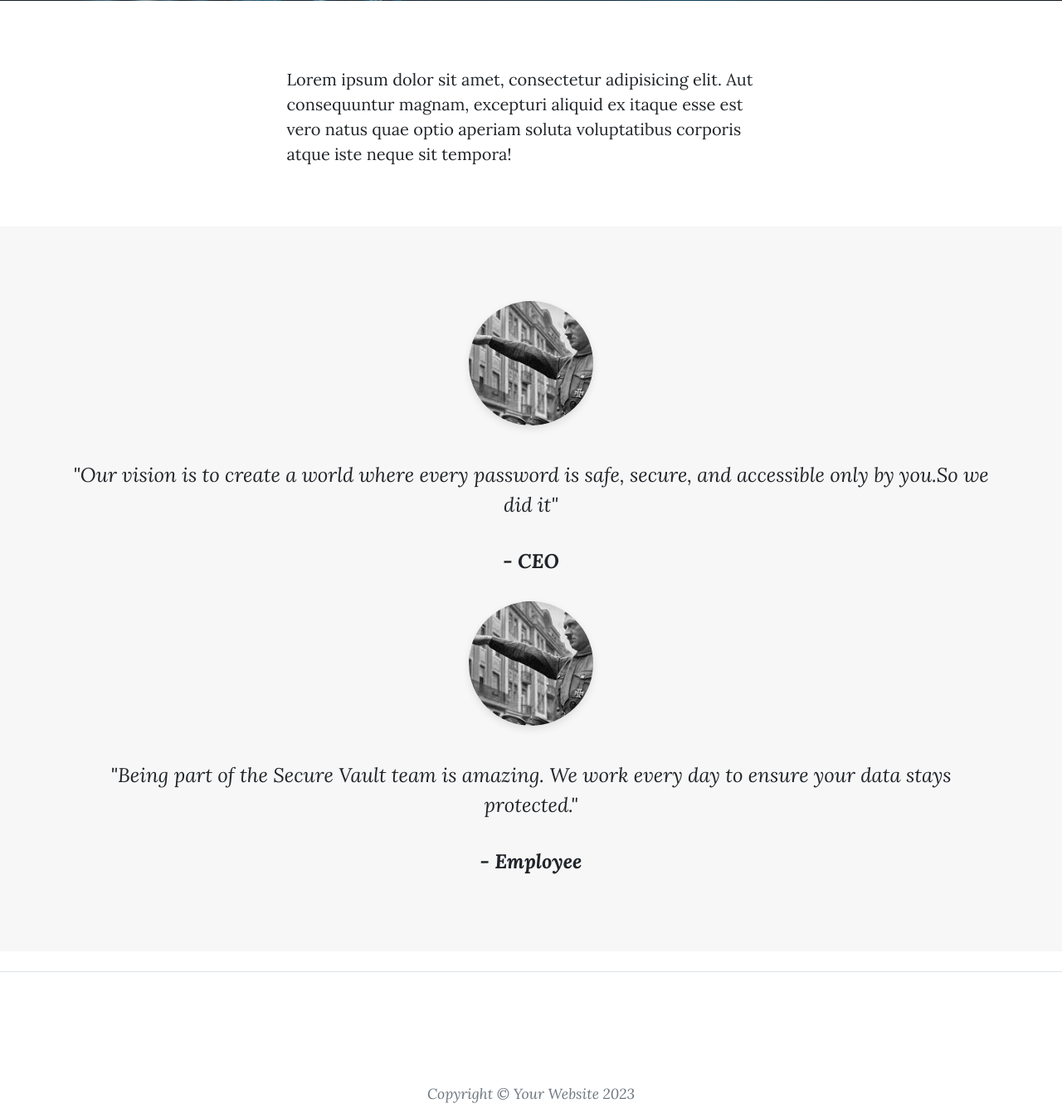
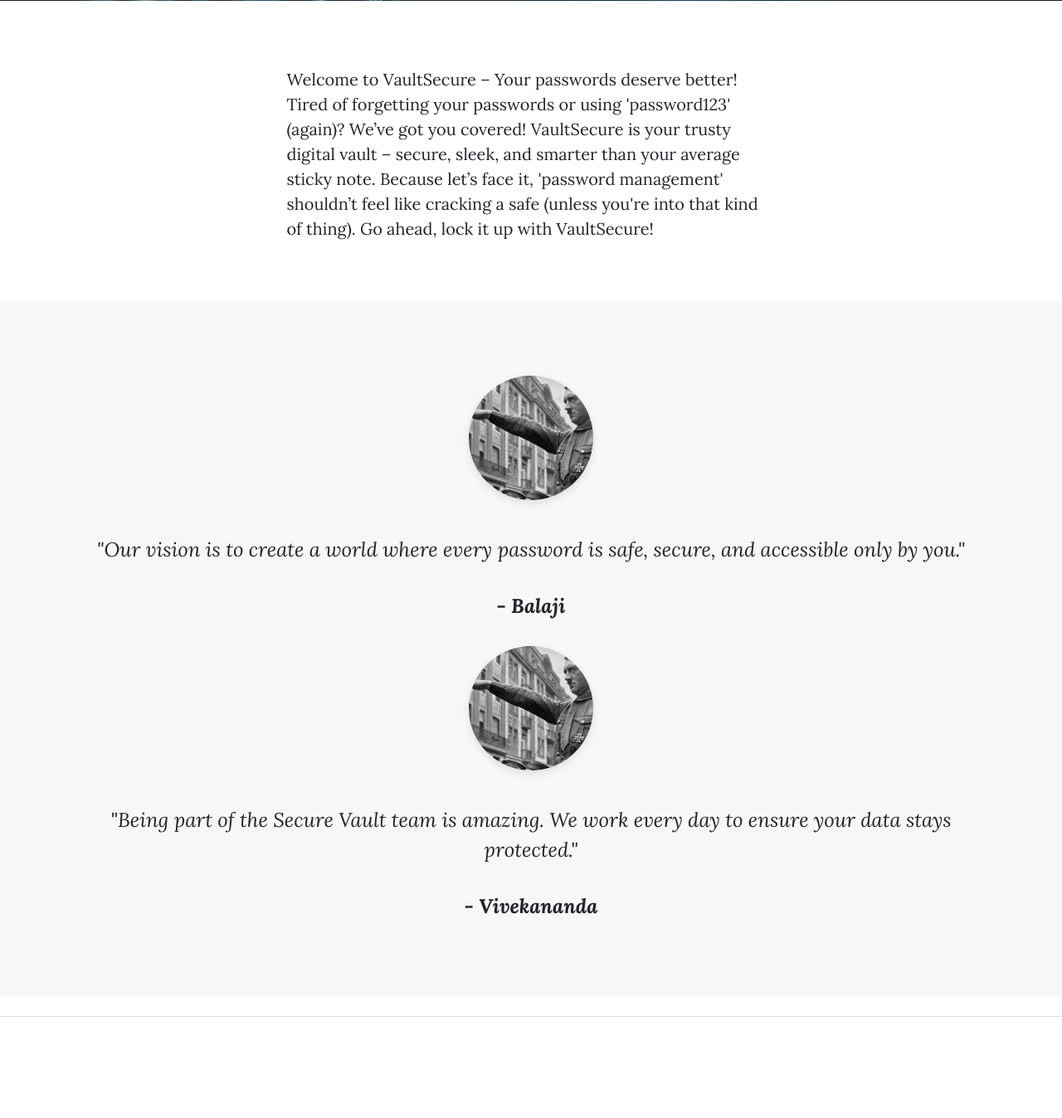
Before and after one commit to B-codes-core/VaultSecure, a Flask app: page / in a window 1280 px wide. Shown: the part 611-1959 px from the top of the page at 83% size. Run offline with Flask 3, Linux system fonts and the light colour scheme; some libraries are stand-ins or nearby versions.

Commit message:
modified password.html

```diff
--- a/app/database_operations/password_vault.py
+++ b/app/database_operations/password_vault.py
@@ -1,4 +1,4 @@
-from cryptographic_operations import encryption
+from .cryptographic_operations import encryption
 from dotenv import load_dotenv, set_key
 import os
 import pymongo
--- a/app/main.py
+++ b/app/main.py
@@ -114,6 +114,8 @@ from flask_login import UserMixin, LoginManager, login_user, login_required, cur
 from database_operations import connect
 from database_operations.user_auth import User, UserAuth,PasswordVerificationFailedError,UserNotFoundError
 from wtforms.validators import DataRequired, Email, URL
+from database_operations.password_vault import PasswordVault, Password
+
 
 app = Flask(__name__)
 app.config['SECRET_KEY'] = 'your_secret_key'
@@ -128,7 +130,7 @@ c.connect()
 u = UserAuth(c.get_collection())
 
 # User model for Flask-Login
-class User(UserMixin):
+class LoginUser(UserMixin):
     def __init__(self, id, username):
         self.id = id
         self.username = username
@@ -141,13 +143,13 @@ class User(UserMixin):
             return None  # Or handle this case as appropriate
 
         print(f"Retrieved user data: {user}")  # Inspect the returned user data
-        return User(id=user.get('id'), username=user.get('username', 'Unknown'))
+        return LoginUser(id=user.get('id'), username=user.get('username', 'Unknown'))
 
 
 @login_manager.user_loader
 def load_user(user_id):
     """Loads user from the session using user ID."""
-    return User.get(user_id)
+    return LoginUser.get(user_id)
 
 # Forms
 class LoginForm(FlaskForm):
@@ -164,7 +166,7 @@ class RegisterForm(FlaskForm):
 class UserForm(FlaskForm):
     username = StringField('Username', validators=[DataRequired()])
     email = StringField('Email', validators=[DataRequired(), Email()])
-    website = StringField('Website', validators=[URL()])
+    website = StringField('Website', validators=[DataRequired()])
     password = PasswordField('Password', validators=[DataRequired()])
     submit = SubmitField('Submit')
 
@@ -193,7 +195,7 @@ def login():
         try:
             print(f"Verified username: {username}")
             user = u.verify_user_login(username, password)
-            login_user(User(id=user['id'], username=user['username']))  # Log in the user
+            login_user(LoginUser(id=user['id'], username=user['username']))  # Log in the user
             return redirect(url_for('dashboard'))
         except PasswordVerificationFailedError:
             flash('Invalid password. Please try again.', 'danger')
@@ -222,7 +224,6 @@ def register():
         print(username)
 
         try:
-            print("addbefore")
             u.add_user(User(username, email, password))
             print("add")
             flash('Registration successful. You can now log in.', 'success')
@@ -243,7 +244,7 @@ def register():
 @app.route('/dashboard')
 @login_required  # User must be logged in to access this route
 def dashboard():
-    return render_template('index.html', username=current_user.username)
+    return render_template('password.html', username=current_user.username)
 
 @app.route('/logout')
 @login_required
@@ -254,19 +255,24 @@ def logout():
 
 
 
-@app.route("/create-p", methods=['GET', 'POST'])
+@app.route("/create-password", methods=['GET', 'POST'])
 @login_required
 def create_p():
     form = UserForm()
+    if request.method == 'POST':
+        print("Form data received")
+
     if form.validate_on_submit():
         username = form.username.data
         email = form.email.data
         website = form.website.data
-        password = form.password.data
+        password1 = form.password.data
         # Implement password creation logic here (e.g., save to database)
-        print(f'Username: {username}, Email: {email}, Website: {website}, Password: {password}')
+        print(f'Username: {username}, Email: {email}, Website: {website}, Password: {password1}')
+        p=PasswordVault(c.get_collection())
+        p.add_password(current_user.username,Password(username,website,password1))
         flash('Password entry created successfully.', 'success')
-        return redirect(url_for('rii', name=username))
+        return redirect(url_for('dashboard'))
     return render_template('add_password.html', form=form)
 
 
--- a/app/templates/about.html
+++ b/app/templates/about.html
@@ -97,7 +97,13 @@
             <div class="container px-4 px-lg-5">
                 <div class="row gx-4 gx-lg-5 justify-content-center">
                     <div class="col-md-10 col-lg-8 col-xl-7">
-                        <p>Lorem ipsum dolor sit amet, consectetur adipisicing elit. Aut consequuntur magnam, excepturi aliquid ex itaque esse est vero natus quae optio aperiam soluta voluptatibus corporis atque iste neque sit tempora!</p>
+                        <p>Welcome to VaultSecure – Your passwords deserve better!
+
+                            Tired of forgetting your passwords or using 'password123' (again)? We’ve got you covered! VaultSecure is your trusty digital vault – secure, sleek, and smarter than your average sticky note.
+
+                            Because let’s face it, 'password management' shouldn’t feel like cracking a safe (unless you're into that kind of thing).
+
+                            Go ahead, lock it up with VaultSecure!</p>
                     </div>
                 </div>
             </div>
@@ -110,8 +116,8 @@
         <div class="person ceo">
             <img src="static/assets/img/download.jpeg" alt="CEO">
             <div class="quote">
-                <p>"Our vision is to create a world where every password is safe, secure, and accessible only by you.So we did it"</p>
-                <strong>- CEO</strong>
+                <p>"Our vision is to create a world where every password is safe, secure, and accessible only by you."</p>
+                <strong>- Balaji</strong>
             </div>
         </div>
 
@@ -120,7 +126,7 @@
             <img src="static/assets/img/download.jpeg" alt="Employee">
             <div class="quote">
                 <p>"Being part of the Secure Vault team is amazing. We work every day to ensure your data stays protected."</p>
-                <strong>- Employee</strong>
+                <strong>- Vivekananda</strong>
             </div>
         </div>
     </div>
--- a/app/templates/index.html
+++ b/app/templates/index.html
@@ -20,7 +20,9 @@
 
 
                     <div class="post-preview">
+
                         <a href="post.html">
+
                             <h2 class="post-title">Man must explore, and this is exploration at its greatest</h2>
                             <h3 class="post-subtitle">{{i}}  Problems look mighty small from 150 miles up</h3>
                         </a>
@@ -29,13 +31,16 @@
                             <a href="#!">Start Bootstrap</a>
                             on September 24, 2023
                         </p>
+
                     </div>
 
 
                     <!-- Divider-->
                     <hr class="my-4" />
                     <!-- Post preview-->
+
                     <div class="post-preview">
+
                         <a href="post.html"><h2 class="post-title">I believe every human has a finite number of heartbeats. I don't intend to waste any of mine.</h2></a>
                         <p class="post-meta">
                             Posted by
@@ -43,6 +48,7 @@
                             on September 18, 2023
                         </p>
                     </div>
+
                     <!-- Divider-->
                     <hr class="my-4" />
                     <!-- Post preview-->
--- a/app/templates/password.html
+++ b/app/templates/password.html
@@ -4,7 +4,7 @@
     <meta charset="UTF-8">
     <meta name="viewport" content="width=device-width, initial-scale=1.0">
     <title>Password Manager</title>
-    <link href="{{ url_for('static', filename='css/style.css') }}" rel="stylesheet" />
+    <link href="{{ url_for('static', filename='css/password.css') }}" rel="stylesheet" />
     <link rel="stylesheet" href="password.css">
 </head>
 <body>
```
